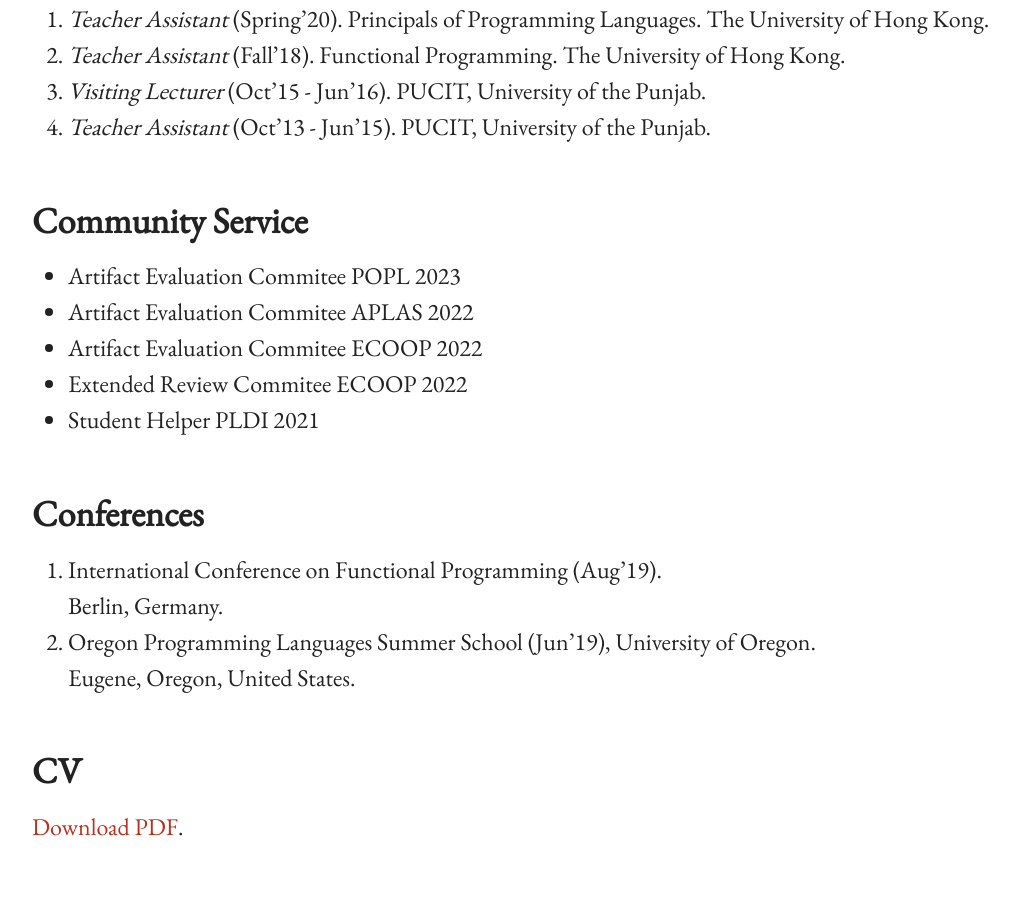
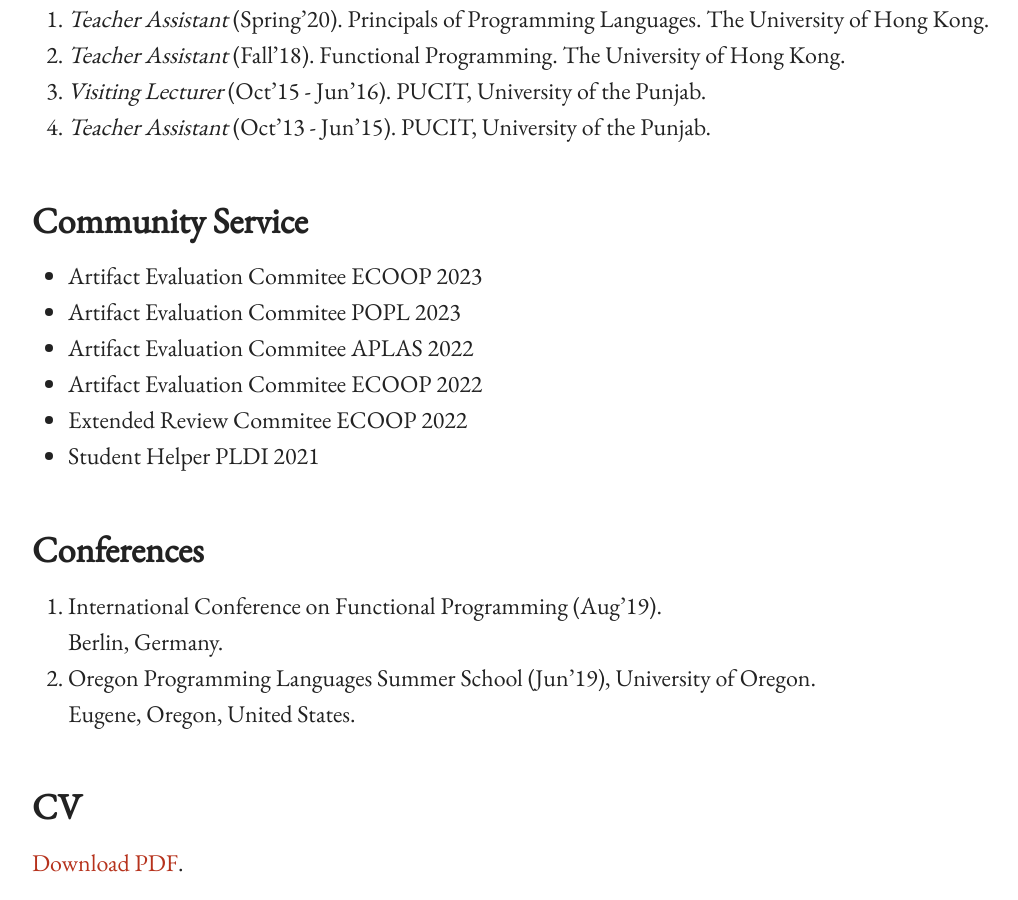
Before and after one commit to baberrehman/baberrehman.github.io, a Jekyll site: the page built from index.md, in a window 1280 px wide and 900 px high, scrolled down 1970 px. Shown: the whole window, without its empty margins (44-1062 px from the left). Built offline with Jekyll 4.4.1, drawn with Linux system fonts in a browser that asks for light colours.

Commit message:
aec 2023

```diff
--- a/index.md
+++ b/index.md
@@ -67,6 +67,7 @@ the pragmatic aspects and necessity of political theories including religion.
 
 ## Community Service
 
+* Artifact Evaluation Commitee ECOOP 2023
 * Artifact Evaluation Commitee POPL 2023
 * Artifact Evaluation Commitee APLAS 2022
 * Artifact Evaluation Commitee ECOOP 2022
```
